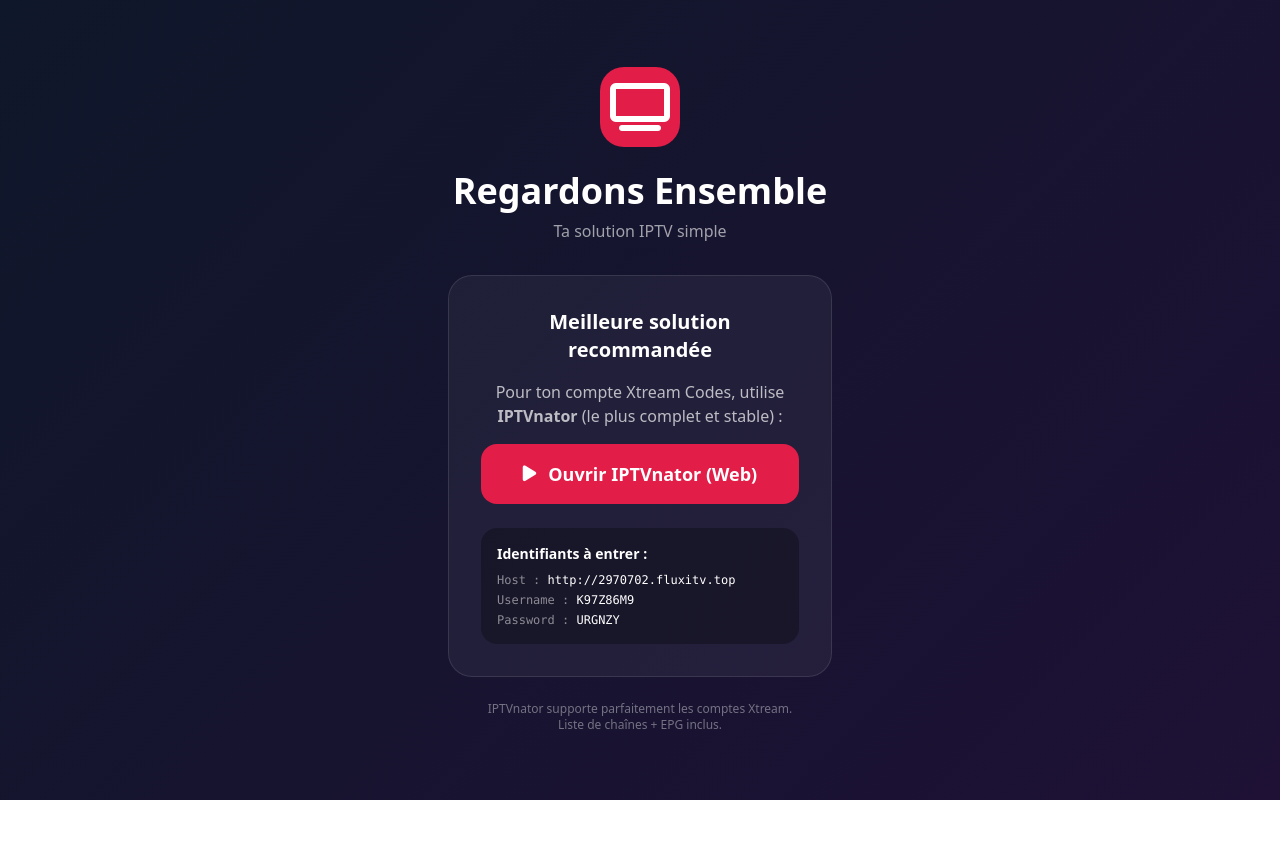
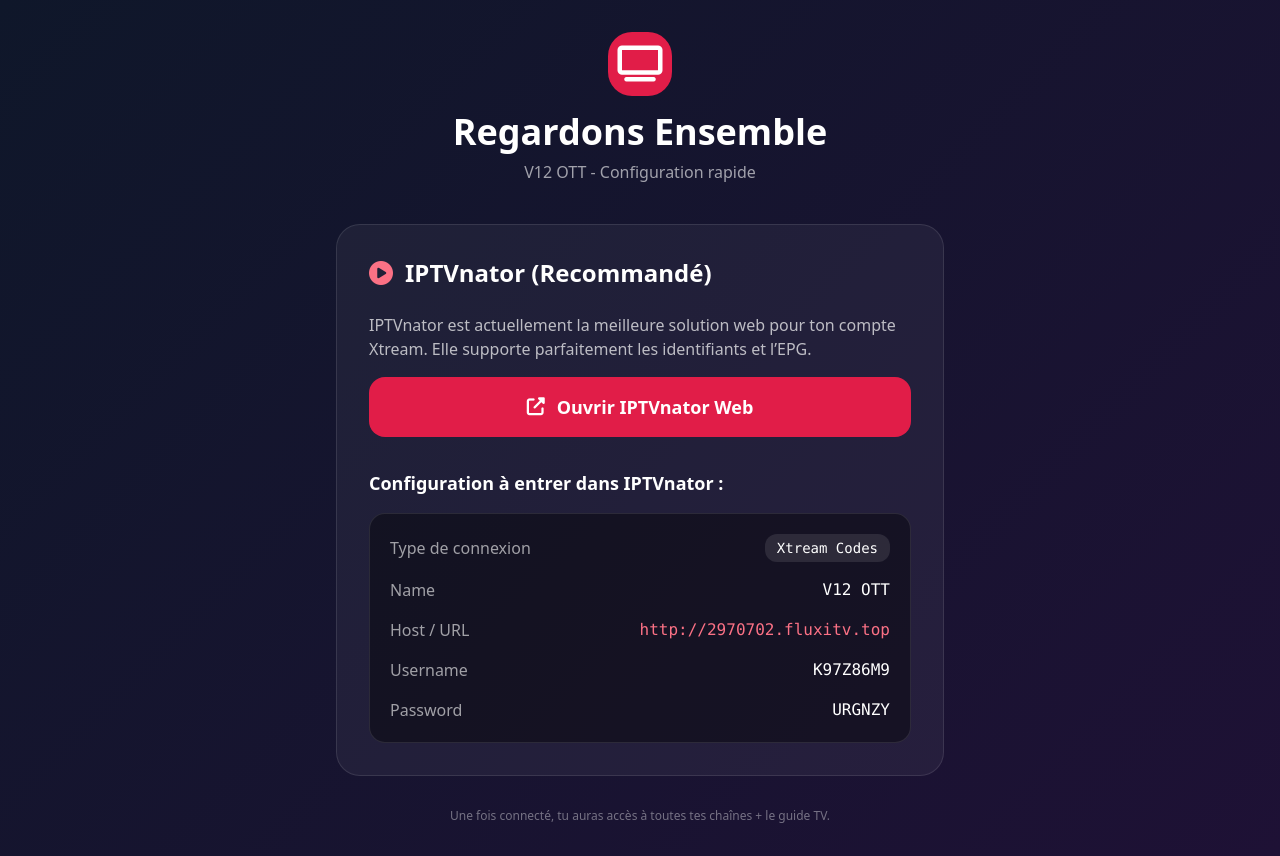
Before and after one commit to tigrouinjail/iptv-watch-party, a website: page index.html in a window 1280 px wide. Before the commit the page ends 800 px from the top, so only its background shows below. Drawn offline with nearby package versions, Linux system fonts and the light colour scheme.

Commit message:
Mise à jour landing page avec guide de configuration IPTVnator Xtream détaillé

```diff
--- a/index.html
+++ b/index.html
@@ -3,7 +3,7 @@
 <head>
     <meta charset="UTF-8">
     <meta name="viewport" content="width=device-width, initial-scale=1.0">
-    <title>Regardons Ensemble • IPTV</title>
+    <title>Regardons Ensemble • V12 OTT</title>
     <script src="https://cdn.tailwindcss.com"></script>
     <link rel="stylesheet" href="https://cdnjs.cloudflare.com/ajax/libs/font-awesome/6.5.1/css/all.min.css">
     <style>
@@ -11,42 +11,65 @@
         .cinema { background: linear-gradient(135deg, #0f172a, #1e1135); }
     </style>
 </head>
-<body class="cinema min-h-screen flex items-center justify-center">
-    <div class="max-w-md w-full mx-auto p-8 text-center">
-        <div class="mb-8">
-            <div class="w-20 h-20 bg-rose-600 rounded-3xl flex items-center justify-center mx-auto mb-6">
-                <i class="fa-solid fa-tv text-white text-5xl"></i>
+<body class="cinema min-h-screen">
+    <div class="max-w-2xl mx-auto p-8">
+        <!-- Header -->
+        <div class="text-center mb-10">
+            <div class="w-16 h-16 bg-rose-600 rounded-3xl flex items-center justify-center mx-auto mb-4">
+                <i class="fa-solid fa-tv text-white text-4xl"></i>
             </div>
-            <h1 class="text-4xl font-bold mb-2">Regardons Ensemble</h1>
-            <p class="text-white/60">Ta solution IPTV simple</p>
+            <h1 class="text-4xl font-bold">Regardons Ensemble</h1>
+            <p class="text-white/60 mt-2">V12 OTT - Configuration rapide</p>
         </div>
 
-        <div class="bg-white/5 border border-white/10 rounded-3xl p-8 mb-6">
-            <h2 class="text-xl font-semibold mb-4">Meilleure solution recommandée</h2>
+        <!-- Main Card -->
+        <div class="bg-white/5 border border-white/10 rounded-3xl p-8">
+            <h2 class="text-2xl font-semibold mb-6 flex items-center gap-x-3">
+                <i class="fa-solid fa-play-circle text-rose-400"></i>
+                <span>IPTVnator (Recommandé)</span>
+            </h2>
 
-            <div class="mb-6">
-                <p class="text-white/70 mb-4">Pour ton compte Xtream Codes, utilise <strong>IPTVnator</strong> (le plus complet et stable) :</p>
+            <div class="mb-8">
+                <p class="text-white/70 mb-4">IPTVnator est actuellement la meilleure solution web pour ton compte Xtream. Elle supporte parfaitement les identifiants et l’EPG.</p>
 
                 <a href="https://iptvnator.vercel.app/" target="_blank"
-                   class="inline-flex items-center justify-center w-full bg-rose-600 hover:bg-rose-500 transition-colors px-6 py-4 rounded-2xl font-semibold text-lg gap-x-3">
-                    <i class="fa-solid fa-play"></i>
-                    <span>Ouvrir IPTVnator (Web)</span>
+                   class="flex items-center justify-center w-full bg-rose-600 hover:bg-rose-500 py-4 rounded-2xl font-semibold text-lg gap-x-3 transition-colors">
+                    <i class="fa-solid fa-external-link-alt"></i>
+                    <span>Ouvrir IPTVnator Web</span>
                 </a>
             </div>
 
-            <div class="text-left text-sm bg-black/30 p-4 rounded-2xl">
-                <p class="font-semibold mb-2">Identifiants à entrer :</p>
-                <div class="space-y-1 font-mono text-xs">
-                    <div><span class="text-white/50">Host :</span> http://2970702.fluxitv.top</div>
-                    <div><span class="text-white/50">Username :</span> K97Z86M9</div>
-                    <div><span class="text-white/50">Password :</span> URGNZY</div>
+            <!-- Configuration -->
+            <div>
+                <h3 class="font-semibold mb-4 text-lg">Configuration à entrer dans IPTVnator :</h3>
+
+                <div class="bg-black/40 border border-white/10 rounded-2xl p-5 space-y-4">
+                    <div class="flex justify-between items-center">
+                        <span class="text-white/60">Type de connexion</span>
+                        <span class="font-mono bg-white/10 px-3 py-1 rounded-xl text-sm">Xtream Codes</span>
+                    </div>
+                    <div class="flex justify-between items-center">
+                        <span class="text-white/60">Name</span>
+                        <span class="font-mono">V12 OTT</span>
+                    </div>
+                    <div class="flex justify-between items-center">
+                        <span class="text-white/60">Host / URL</span>
+                        <span class="font-mono text-rose-400">http://2970702.fluxitv.top</span>
+                    </div>
+                    <div class="flex justify-between items-center">
+                        <span class="text-white/60">Username</span>
+                        <span class="font-mono">K97Z86M9</span>
+                    </div>
+                    <div class="flex justify-between items-center">
+                        <span class="text-white/60">Password</span>
+                        <span class="font-mono">URGNZY</span>
+                    </div>
                 </div>
             </div>
         </div>
 
-        <div class="text-xs text-white/40">
-            IPTVnator supporte parfaitement les comptes Xtream.<br>
-            Liste de chaînes + EPG inclus.
+        <div class="mt-8 text-center text-xs text-white/40">
+            Une fois connecté, tu auras accès à toutes tes chaînes + le guide TV.
         </div>
     </div>
 </body>
```
